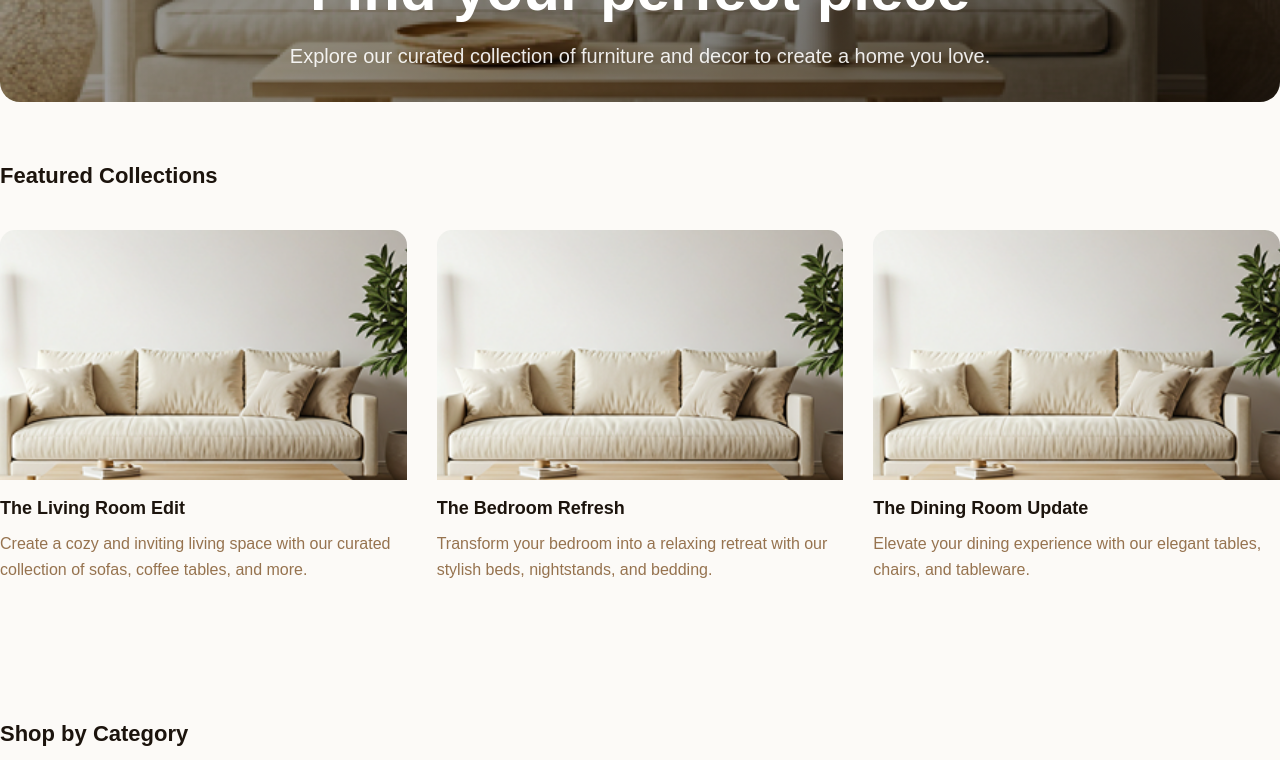
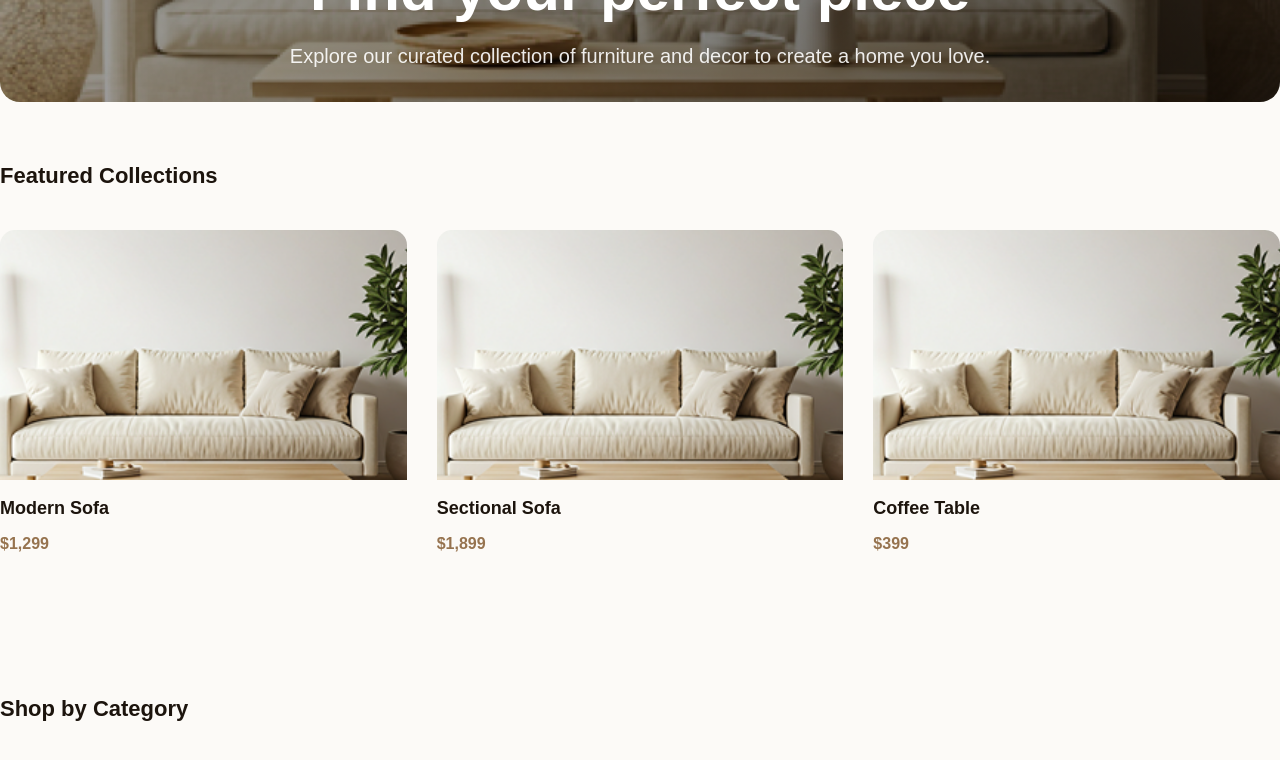
Before and after one commit to dilmurodivcc/m-mebel, a Next.js app: page / in a window 1280 px wide. Shown: the part 658-1418 px from the top of the page. Built offline with nearby package versions, Linux system fonts and the light colour scheme.

Commit message:
upgreade: home page

```diff
--- a/src/app/page.tsx
+++ b/src/app/page.tsx
@@ -24,13 +24,20 @@ export default function Home() {
   // New arrivals products (last 3 products from the products array)
   const newArrivalsProducts = products.slice(-3);
 
+  // Featured products (first 3 products from the products array)
+  const featuredProducts = products.slice(0, 3);
+
   useEffect(() => {
     router.prefetch("/category");
     // Prefetch product pages for better performance
     newArrivalsProducts.forEach((product) => {
       router.prefetch(`/product/${product.id}`);
     });
-  }, [router, newArrivalsProducts]);
+    // Prefetch featured product pages
+    featuredProducts.forEach((product) => {
+      router.prefetch(`/product/${product.id}`);
+    });
+  }, [router, newArrivalsProducts, featuredProducts]);
 
   const handleProductClick = () => {
     // Use setTimeout to make navigation loading non-blocking
@@ -44,24 +51,6 @@ export default function Home() {
       }
     }, 0);
   };
-
-  const featuredCollections = [
-    {
-      title: "livingRoomEdit",
-      description: "livingRoomDescription",
-      image: "/img/cardimg.png",
-    },
-    {
-      title: "bedroomRefresh",
-      description: "bedroomDescription",
-      image: "/img/cardimg.png",
-    },
-    {
-      title: "diningRoomUpdate",
-      description: "diningRoomDescription",
-      image: "/img/cardimg.png",
-    },
-  ];
 
   const categories = [
     { name: "sofas", image: "/img/cardimg.png" },
@@ -86,16 +75,27 @@ export default function Home() {
           <div className="container">
             <h2>{t("featuredCollections")}</h2>
             <div className="collections-grid">
-              {featuredCollections.map((collection, index) => (
-                <div key={index} className="collection-card">
+              {featuredProducts.map((product) => (
+                <Link
+                  key={product.id}
+                  href={`/product/${product.id}`}
+                  className="collection-card"
+                  onClick={handleProductClick}
+                  prefetch={true}
+                >
                   <div className="card-image">
-                    <img src={collection.image} alt={t(collection.title)} />
+                    <img
+                      src={product.image}
+                      alt={t(product.name.toLowerCase().replace(/\s+/g, ""))}
+                    />
                   </div>
                   <div className="card-content">
-                    <h3>{t(collection.title)}</h3>
-                    <p>{t(collection.description)}</p>
+                    <h3>{t(product.name.toLowerCase().replace(/\s+/g, ""))}</h3>
+                    <p className="product-price">
+                      ${product.price.toLocaleString()}
+                    </p>
                   </div>
-                </div>
+                </Link>
               ))}
             </div>
           </div>
```
